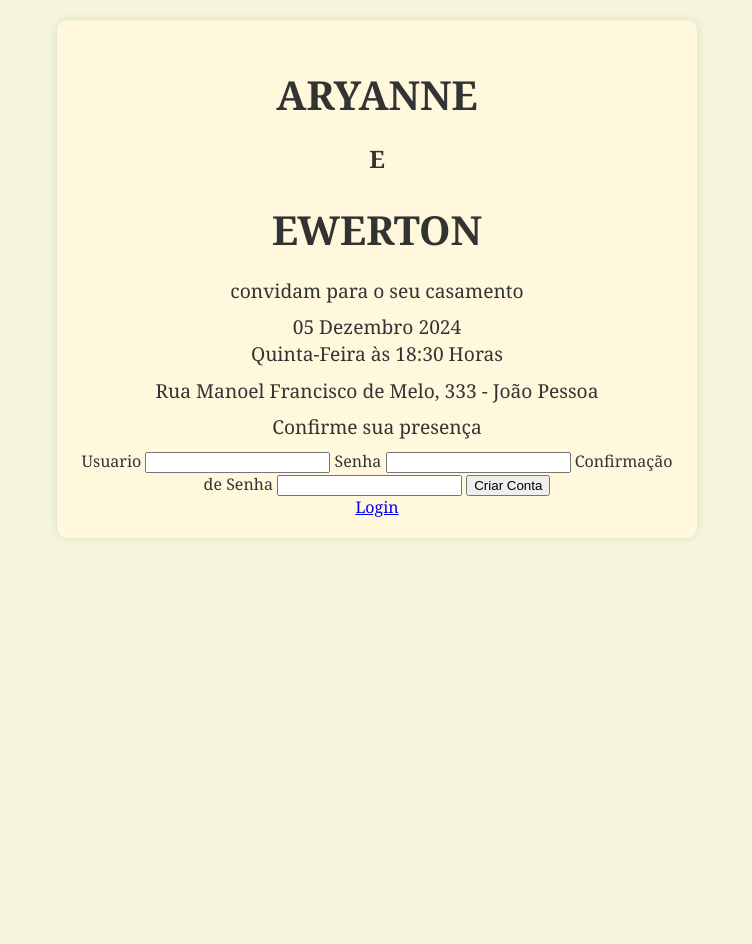
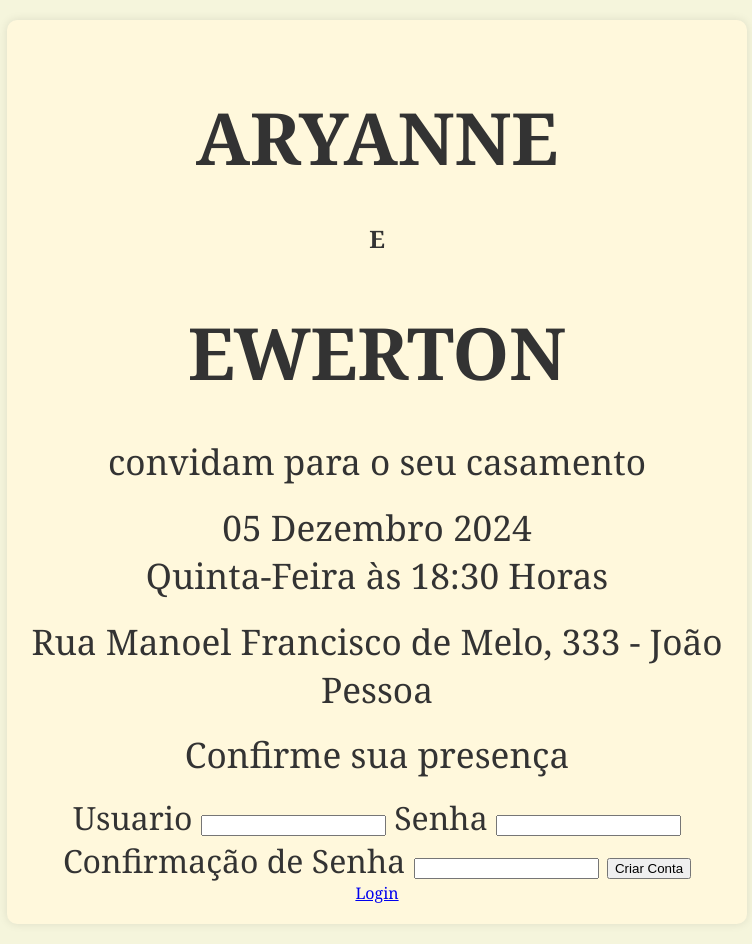
Before and after one commit to ewertonqweU/deploycasamento, a Flask app: page /criarconta in a window 1280 px wide. Shown: the whole page, without its empty margins (263-1015 px from the left). Before the commit the page ends 517 px from the top, so only its background shows below. Run offline with Flask 3, Linux system fonts and the light colour scheme.

Commit message:
Atualização de laytou

```diff
--- a/ConviteDigital/static/css/style.css
+++ b/ConviteDigital/static/css/style.css
@@ -12,17 +12,17 @@ body {
     padding: 20px;
     border-radius: 10px;
     box-shadow: 0 0 10px rgba(0, 0, 0, 0.1);
-    max-width: 600px;
+    max-width: 700px;
     margin: auto;
 }
 
 h1 {
-    font-size: 2.5em;
+    font-size: 4.5em;
     margin-bottom: 0.5em;
 }
 
 p {
-    font-size: 1.2em;
+    font-size: 2.2em;
     margin: 0.5em 0;
 }
 
@@ -43,7 +43,7 @@ p {
 .payment-key input {
     width: 100%;
     padding: 10px;
-    font-size: 1.2em;
+    font-size: 2.2em;
     border: 1px solid #ccc;
     border-radius: 5px;
 }
--- a/ConviteDigital/templates/criarconta.html
+++ b/ConviteDigital/templates/criarconta.html
@@ -5,7 +5,7 @@
 
 {% block formulario %}
 
-        <form method="POST">
+        <form method="POST" style="font-size: 2em;">
             {{ form.csrf_token }}
             {{ form.user.label() }}
             {{ form.user() }}
--- a/ConviteDigital/templates/pagamento.html
+++ b/ConviteDigital/templates/pagamento.html
@@ -21,7 +21,7 @@
         <div class="qrcode">
 
             {% if form %}
-                <form method="POST" enctype="multipart/form-data">
+                <form method="POST" enctype="multipart/form-data" style="font-size: 2em;">
                     {{ form.csrf_token }}
 
                     <div class="form-group">
```
